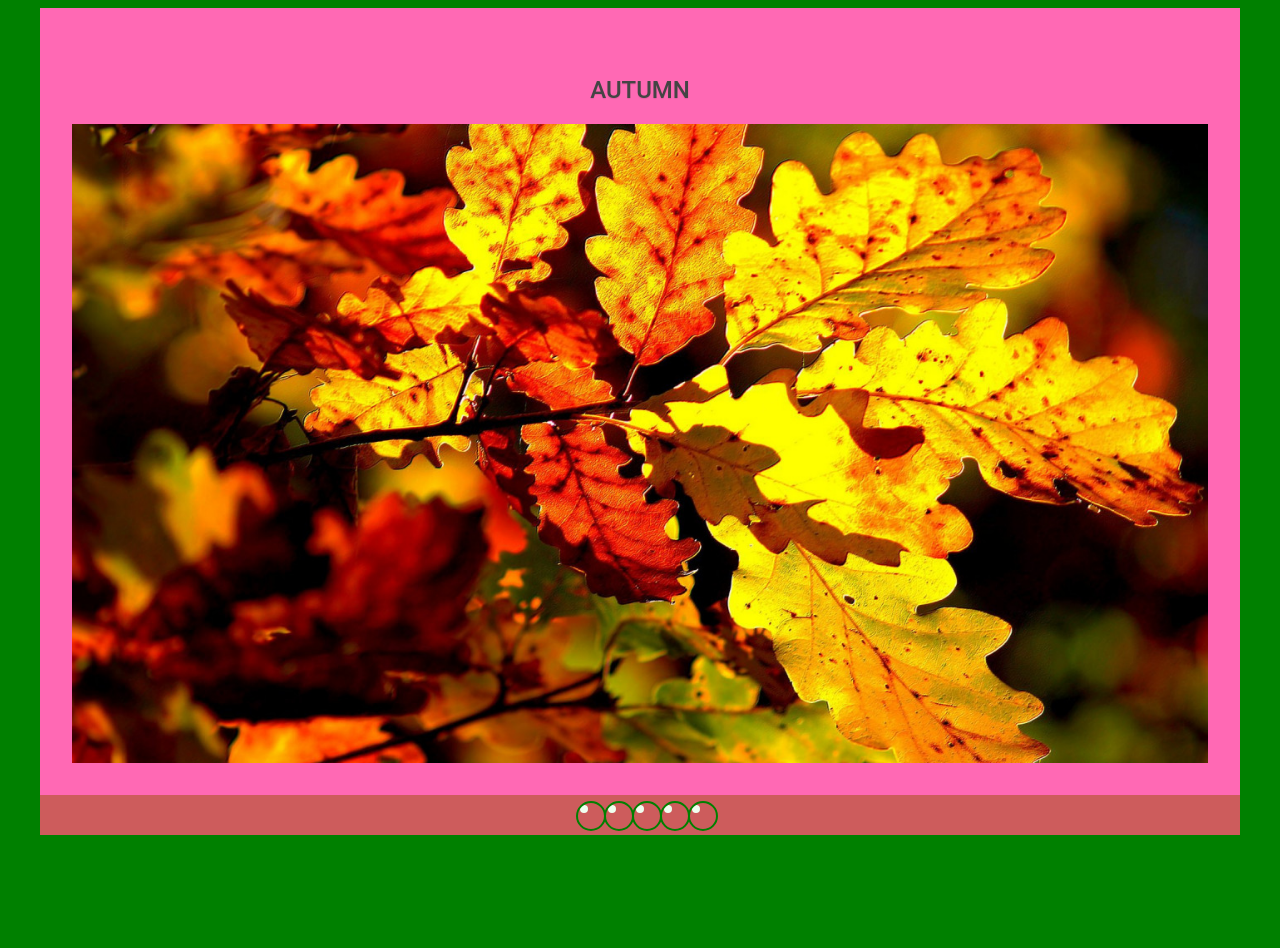
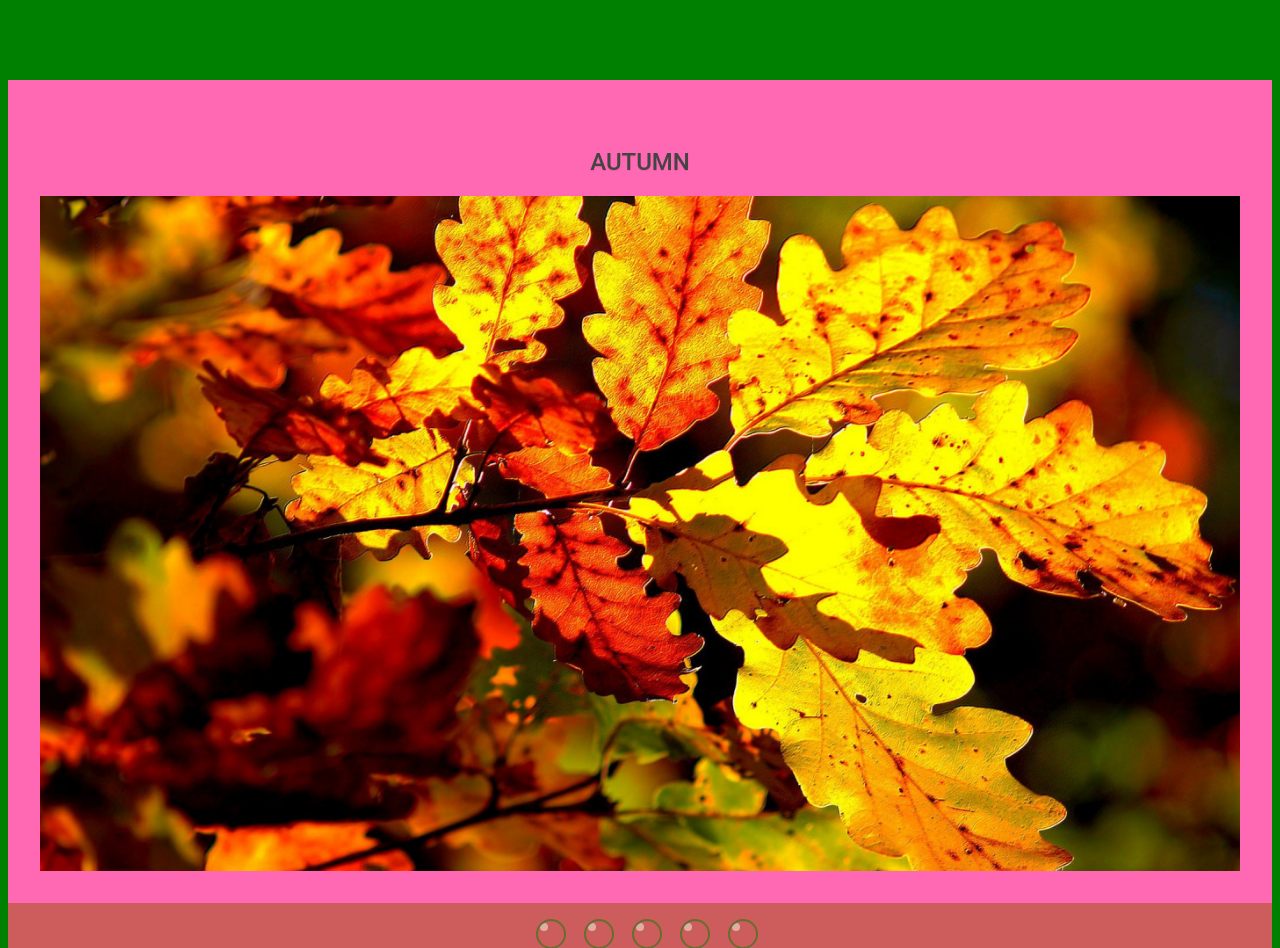
Before and after one commit to Bachicada/cssMemSlider, a plain HTML site: page cssMemSlider/index.html in a window 1280 px wide. Before the commit the page ends 835 px from the top, so only its background shows below. Drawn offline with Linux system fonts and the light colour scheme.

Commit message:
docs: started cssMemSlider:(Sat, Oct 16, 2021 11:00:04 PM)

```diff
--- a/cssMemSlider/index.html
+++ b/cssMemSlider/index.html
@@ -42,11 +42,11 @@
       </div>
 
       <div class='nav-controls'>
-        <label for='slide1'></label>
-        <label for='slide2'></label>
-        <label for='slide3'></label>
-        <label for='slide4'></label>
-        <label for='slide5'></label>
+        <label for='slide1' class='label-circ'></label>
+        <label for='slide2' class='label-circ'></label>
+        <label for='slide3' class='label-circ'></label>
+        <label for='slide4' class='label-circ'></label>
+        <label for='slide5' class='label-circ'></label>
      </div>
 
     </div>
--- a/cssMemSlider/style.css
+++ b/cssMemSlider/style.css
@@ -15,8 +15,8 @@
   }
 
   .slider {
-    margin:  0 auto;
-    max-width: 1200px;
+    margin:  10vh auto;
+    max-width: 1440px;
     position: relative;
     overflow-x: hidden;
     display: flex;
@@ -24,20 +24,27 @@
   }
   .nav-controls{
     background-color: indianred;
-    height: 40px;
+    height: 45px;
+    width: 100%;
     display: flex;
     justify-content: center;
     flex-wrap: wrap;
   }
-  .nav-controls label {
+  .label-circ {
  cursor: pointer;
  display: inline-block;
  height: 8px;
- margin: 10px;
+ margin: 20px;
  position: relative;
  width: 8px;
  border-radius: 50%;
  background-color: honeydew;
+ opacity: 0.5;
+ transition: all 0.4s ease;
+}
+.label-circ:hover{
+opacity: 1;
+transform:scale(1.1);
 }
 .nav-controls label:after {
  border: 2px solid green;
@@ -77,6 +84,7 @@
             backface-visibility: hidden;
             background-color: greenyellow;
   }
+   */
   .slider__nav:checked {
     -webkit-animation: check 0.4s linear forwards;
             animation: check 0.4s linear forwards;
@@ -96,7 +104,7 @@
   .slider__nav:checked:nth-of-type(5) ~ .slider__inner {
     left: -400%;
   }
-  */
+
   .slider__inner {
     background-color: hotpink;
     position: relative;
@@ -105,15 +113,9 @@
     left: 0;
     width: 500%;
     height: 100%;
-    -webkit-transition: left 0.4s;
     transition: left 0.4s;
-    display: -webkit-box;
-    display: -webkit-flex;
-    display: -ms-flexbox;
     display: flex;
-    -webkit-flex-flow: row nowrap;
-        -ms-flex-flow: row nowrap;
-            flex-flow: row nowrap;
+    overflow:hidden;
   }
   .slider__contents {
     height: 100%;
```
